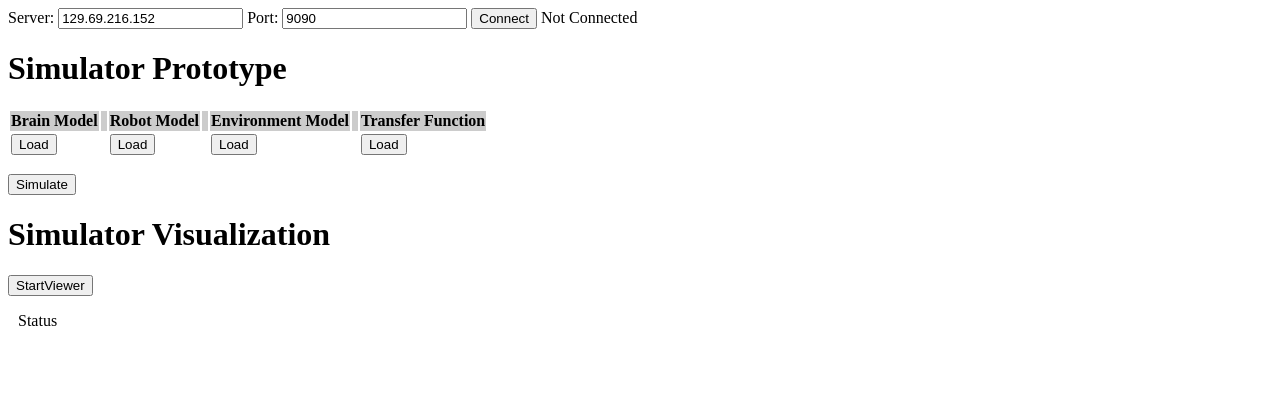
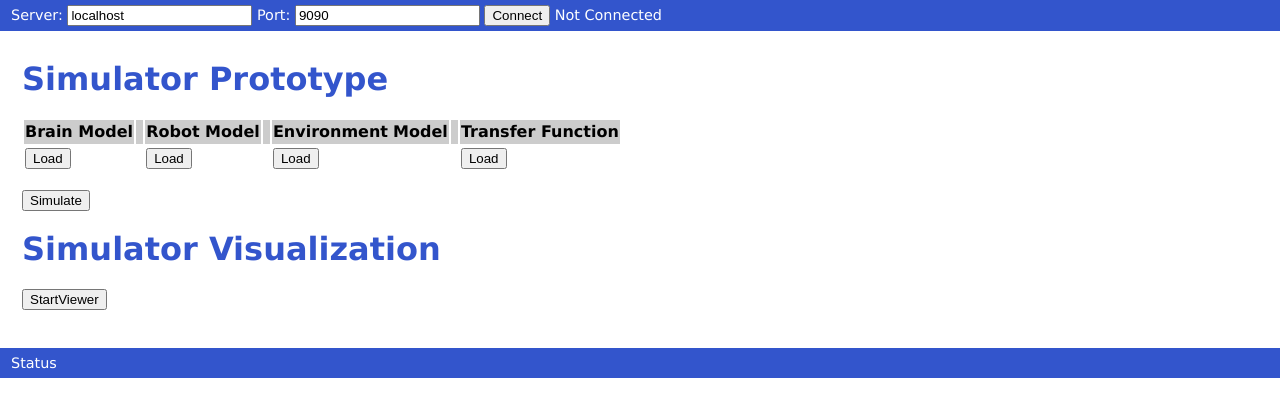
Before and after one commit to ozweigle/SimulatorPrototype, a plain HTML site: page webinterface/index.html in a window 1280 px wide. Drawn offline with Linux system fonts and the light colour scheme.

Commit message:
added a bit of style(sheet)

```diff
--- /dev/null
+++ b/webinterface/css/style.css
@@ -0,0 +1,37 @@
+
+body {
+        font: 100%/1.4 Verdana, Arial, Helvetica, sans-serif;
+        background: #fff;
+        margin: 0;
+        padding: 0;
+        color: #000;
+}
+
+header {
+        padding: 5px 11px 5px;
+        background: #3355cc;
+        color: #fff;
+        font-size:90%;
+}
+
+.mid {
+    margin: 20px;
+    padding: 2px;
+    background: #fff;
+}
+
+
+
+footer {
+    padding: 5px 11px 5px;
+    bottom: 0px;
+    background: #3355cc;
+    color: #fff;
+    font-size:90%;
+}
+
+h1 {
+    color: #3355cc;
+    margin-top: 4px;
+    margin-bottom: 2px;
+}
--- a/webinterface/index.html
+++ b/webinterface/index.html
@@ -1,5 +1,6 @@
+<!DOCTYPE HTML>
 <html>
-<header>
+<head>
   <script type="text/javascript" src="scripts/client/upclick-min.js"></script>
   <script type="text/javascript" src="scripts/client/robotconnection.js"></script>
   <script type="text/javascript" src="scripts/client/simulator_functions.js"></script>
@@ -12,17 +13,48 @@
   <script type="text/javascript" src="http://cdn.robotwebtools.org/EaselJS/current/easeljs.min.js"></script>
   <script type="text/javascript" src="http://cdn.robotwebtools.org/ros2djs/current/ros2d.min.js"></script>
 
+  <link rel="stylesheet" href="css/style.css" type="text/css" />
+
+</head>
+
+<script type="text/javascript">
+
+  /**
+   * Setup all GUI elements when the page is loaded.
+   */
+  function initViewer() {
+    // Create the main viewer.
+    var viewer = new ROS2D.Viewer({
+      divID : 'map',
+      width : 600,
+      height : 500
+    });
+
+    // Setup the map client.
+    var gridClient = new ROS2D.OccupancyGridClient({
+      ros : ros,
+      rootObject : viewer.scene
+    });
+  }
+
+</script>
+
+<body onload="registerUploadFunctions();" >
+
+<header>
   <form name="connectForm">
 Server:
-    <input name="serverName" value="129.69.216.152" type="text" />
+    <input name="serverName" value="localhost" type="text" />
     Port:
     <input name="portNumber" value="9090" type="text" />
     <input type="button" name="connectButton" value="Connect" id="connectButton"
-		 onclick="connectToRobot(document.connectForm.serverName.value, document.connectForm.portNumber.value)" />
+           onclick="connectToRobot(document.connectForm.serverName.value, document.connectForm.portNumber.value)" />
     <t id="statusConnect">Not Connected</t>
   </form>
 </header>
-<body>
+
+
+<div class="mid">
 <h1>Simulator Prototype</h1>
 
 <p>
@@ -57,42 +89,11 @@ Server:
 		 onclick="initViewer()" />
 </p>
 <div id="map"></div>
+</div>
+
 <footer>
-  <div id="statusBar" style="padding: 0px 10px 0;">Status</div>
+  <div id="statusBar">Status</div>
 </footer>
-
-
-<script type="text/javascript">
-    registerUploadFunctions()
-</script>
-
-  <script type="text/javascript">
-
-  /**
-   * Setup all GUI elements when the page is loaded.
-   */
-  function initViewer() {
-    // Connect to ROS.
-    //var ros = new ROSLIB.Ros({
-    //  url : 'ws://129.69.216.152:9090'
-    //});
-
-    // Create the main viewer.
-    // Create the main viewer.
-    var viewer = new ROS2D.Viewer({
-      divID : 'map',
-      width : 600,
-      height : 500
-    });
-
-    // Setup the map client.
-
-    var gridClient = new ROS2D.OccupancyGridClient({
-      ros : ros,
-      rootObject : viewer.scene
-    });
-  }
-</script>
 
 </body>
 </html>
```
